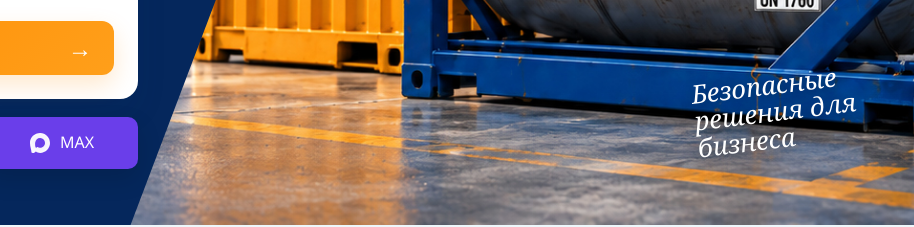
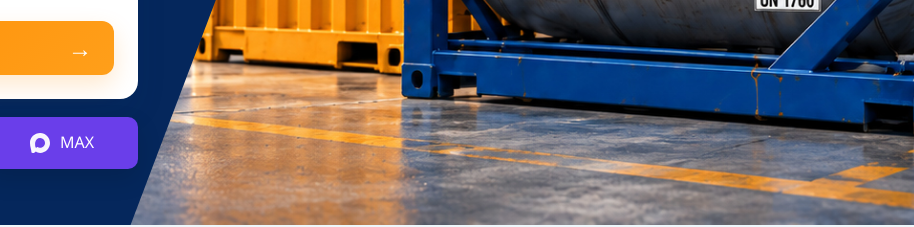
Before and after one commit to DariaFront/transscan, a plain HTML site: page transscan_site/index.html in a window 1280 px wide. Shown: the part 759-986 px from the top of the page, 366-1280 px from the left. Drawn offline with Linux system fonts and the light colour scheme.

```diff
--- a/transscan_site/index.html
+++ b/transscan_site/index.html
@@ -45,7 +45,7 @@
     <section class="hero" aria-labelledby="hero-title">
       <div class="hero__visual" aria-hidden="true">
         <img src="img/hero-tank.jpg" alt="">
-        <div class="hero__visual-caption">Безопасные<br>решения для<br>бизнеса</div>
+        <!-- <div class="hero__visual-caption">Безопасные<br>решения для<br>бизнеса</div> -->
       </div>
 
       <div class="container hero__container">
```
